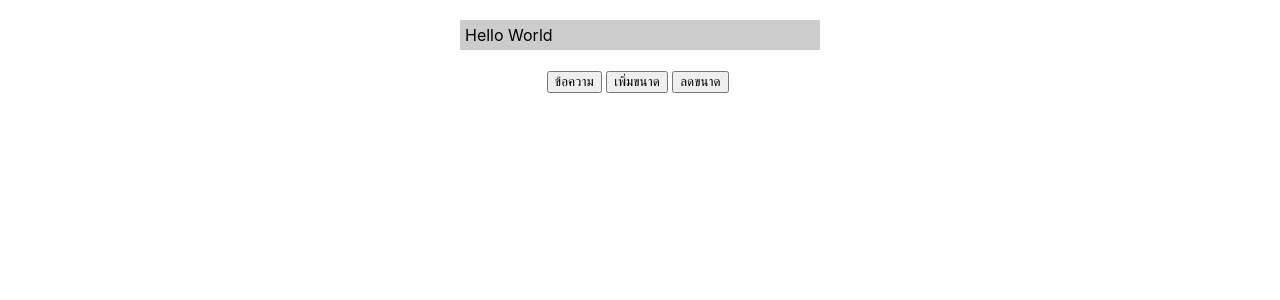
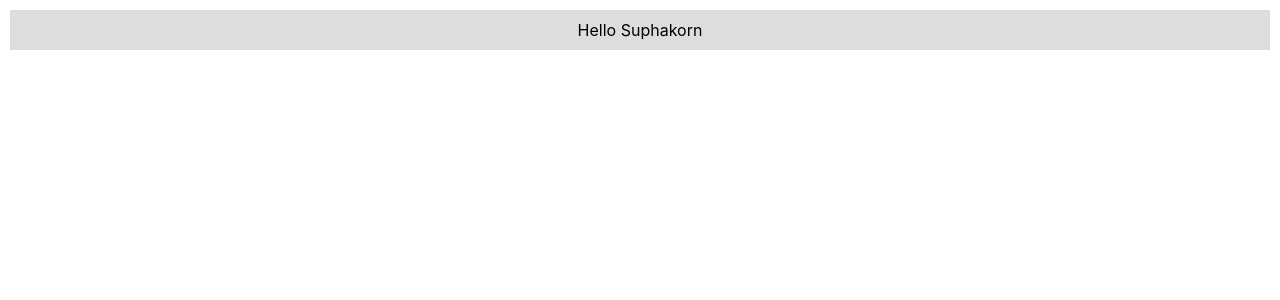
Before and after one commit to Axmjai/app1, a React (Create React App) app: page / in a window 1280 px wide. Shown: the top 300 px of the page. Built offline with nearby package versions, Linux system fonts and the light colour scheme.

Commit message:
Add context.js and context-content.js

```diff
--- a/src/App.js
+++ b/src/App.js
@@ -1,9 +1,14 @@
 import React from 'react'
-import MessageBox from './state-func'
+import {userContext} from './context'
+import Content from './context-content'
 
 
- function App() {
-    return <MessageBox/>
+function App() {
+    return (
+      <userContext.Provider value={'Suphakorn'}>
+        <Content/>
+        </userContext.Provider>
+    )
   }
 
   export default App
--- /dev/null
+++ b/src/context-content.js
@@ -0,0 +1,18 @@
+import React from "react";
+import { userContext } from './context'
+
+export default function Content(){
+    let user = React.useContext(userContext)
+
+    const contentStyle = {
+        backgroundColor : '#ddd',
+        textAlign:'center',
+        margin: 10,
+        padding: 10
+    }
+    return (
+        <div style={contentStyle}>Hello {user}</div>
+
+
+    )
+}
--- /dev/null
+++ b/src/context.js
@@ -0,0 +1,4 @@
+
+import React ,{createContext} from "react";
+
+export const userContext = createContext()
```
